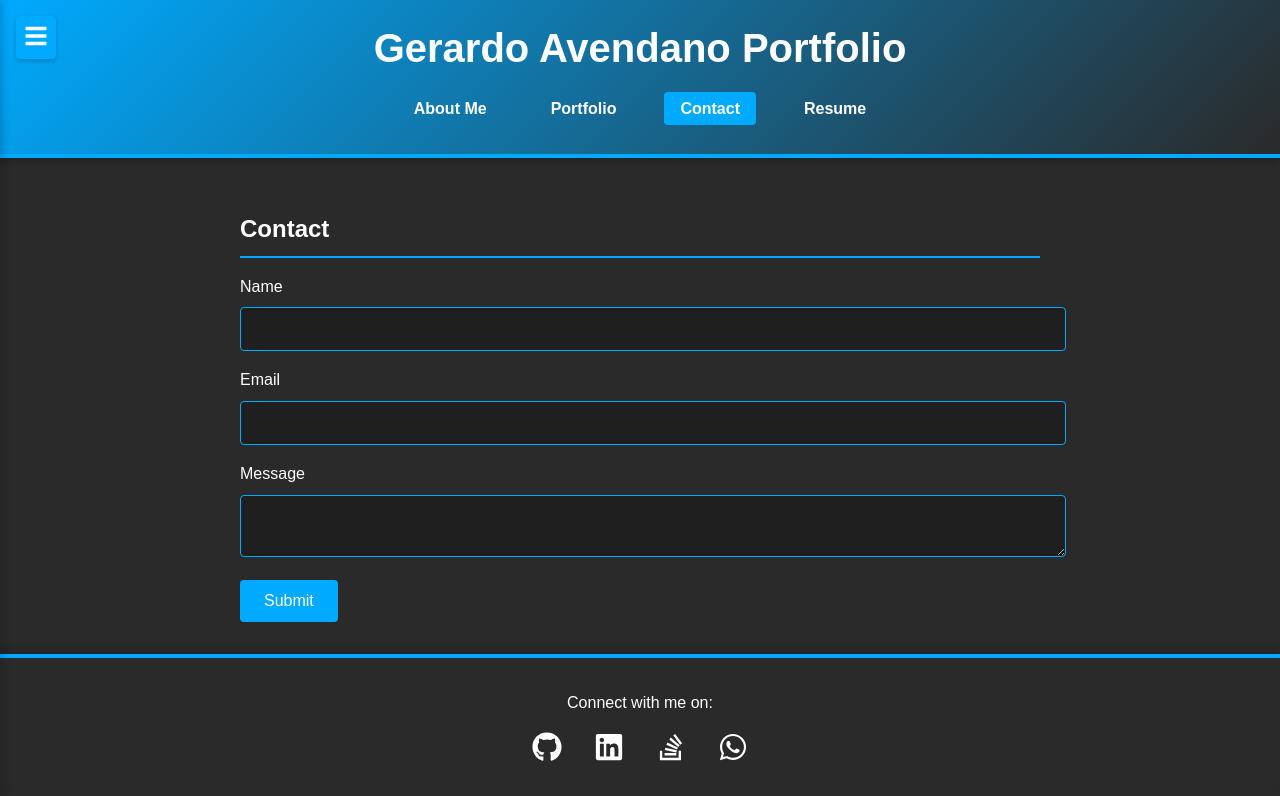
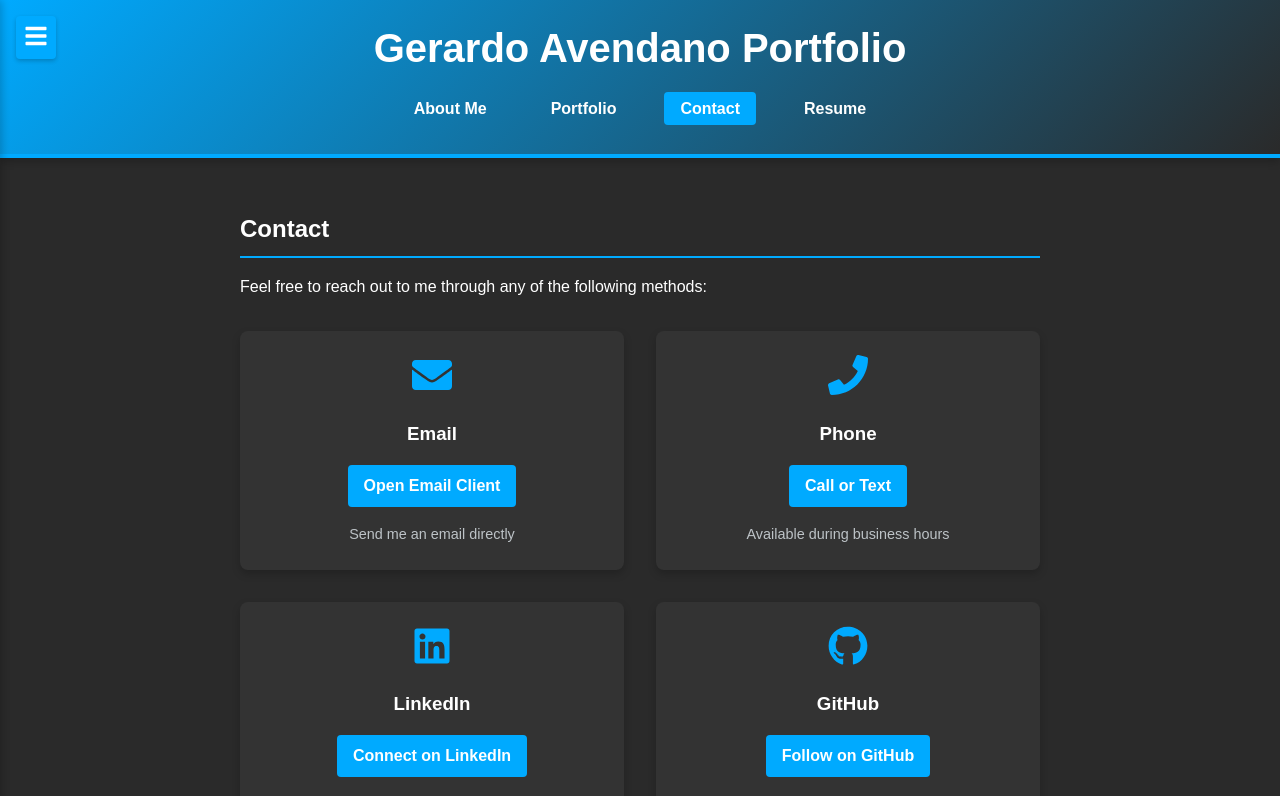
Before and after one commit to sieke13/ReactPortfolio, a React (Vite) app: page /contact in a window 1280 px wide. Shown: the top 796 px of the page. Built offline with nearby package versions, Linux system fonts and the light colour scheme.

Commit message:
Fix portfolio and contact

```diff
--- a/package.json
+++ b/package.json
@@ -10,7 +10,11 @@
     "preview": "vite preview"
   },
   "dependencies": {
+    "@types/html2canvas": "^0.5.35",
+    "@types/jspdf": "^1.3.3",
     "daisyui": "^5.0.12",
+    "html2canvas": "^1.4.1",
+    "jspdf": "^3.0.1",
     "react": "^18.2.0",
     "react-dom": "^18.2.0",
     "react-icons": "^5.4.0",
--- a/src/components/Footer.tsx
+++ b/src/components/Footer.tsx
@@ -9,7 +9,7 @@ const Footer: React.FC = () => {
         <a href="https://github.com/sieke13" target="_blank" rel="noopener noreferrer">
           <FaGithub size={30} />
         </a>
-        <a href="https://linkedin.com" target="_blank" rel="noopener noreferrer">
+        <a href="https://www.linkedin.com/in/gerardo-avendaño-0b78008b" target="_blank" rel="noopener noreferrer">
           <FaLinkedin size={30} />
         </a>
         <a href="https://stackoverflow.com" target="_blank" rel="noopener noreferrer">
--- a/src/pages/AboutMe.tsx
+++ b/src/pages/AboutMe.tsx
@@ -4,7 +4,7 @@ import { SiMysql, SiTypescript, SiPostgresql, SiRender, SiJsonwebtokens } from '
 
 const AboutMe: React.FC = () => {
   return (
-    <section>
+    <section className="pdf-section">
       <h2>About Me</h2>
       <img
         src="/assets/366017249_10224441619050091_4238439204750573288_n.jpg"
@@ -12,7 +12,7 @@ const AboutMe: React.FC = () => {
         className="profile-pic"
       />
       <p>
-        I'm a 36-year-old developer passionate about building dynamic and responsive web applications. With knowledge in Java, CSS, React, SQL,Python, Postgresql, Render,  and HTML, I craft seamless digital experiences. I enjoy problem-solving, learning new technologies, and creating user-friendly web solutions.
+        I'm a 36-year-old Jr. Developer passionate about building dynamic and responsive web applications. With knowledge in Java, CSS, React, SQL,Python, Postgresql, Render,  and HTML, I craft seamless digital experiences. I enjoy problem-solving, learning new technologies, and creating user-friendly web solutions.
       </p>
       <div className="icons">
         <FaJava size={40} title="Java" />
--- a/src/pages/Contact.tsx
+++ b/src/pages/Contact.tsx
@@ -1,11 +1,57 @@
 import React from 'react';
-import ContactForm from '../components/Contactform.tsx';
+import { FaEnvelope, FaPhone, FaLinkedin, FaGithub } from 'react-icons/fa';
 
 const Contact: React.FC = () => {
+  const email = 'gera.ave2@gmail.com'; // Replace with your actual email
+  const subject = 'Portfolio Contact Request';
+  const body = 'Hello Gerardo,\n\nI visited your portfolio website and would like to connect with you regarding...';
+
+  const mailtoLink = `mailto:${email}?subject=${encodeURIComponent(subject)}&body=${encodeURIComponent(body)}`;
+
   return (
-    <section>
+    <section className="pdf-section">
       <h2>Contact</h2>
-      <ContactForm />
+      <div className="contact-container">
+        <p>Feel free to reach out to me through any of the following methods:</p>
+
+        <div className="contact-methods">
+          <div className="contact-method">
+            <FaEnvelope className="contact-icon" />
+            <h3>Email</h3>
+            <a href={mailtoLink} className="contact-link">
+              Open Email Client
+            </a>
+            <p>Send me an email directly</p>
+          </div>
+
+          <div className="contact-method">
+            <FaPhone className="contact-icon" />
+            <h3>Phone</h3>
+            <a href="tel:+525551021657" className="contact-link">
+              Call or Text
+            </a>
+            <p>Available during business hours</p>
+          </div>
+
+          <div className="contact-method">
+            <FaLinkedin className="contact-icon" />
+            <h3>LinkedIn</h3>
+            <a href="https://www.linkedin.com/in/gerardo-avendaño-0b78008b" target="_blank" rel="noopener noreferrer" className="contact-link">
+              Connect on LinkedIn
+            </a>
+            <p>Let's build our professional network</p>
+          </div>
+
+          <div className="contact-method">
+            <FaGithub className="contact-icon" />
+            <h3>GitHub</h3>
+            <a href="https://github.com/sieke13" target="_blank" rel="noopener noreferrer" className="contact-link">
+              Follow on GitHub
+            </a>
+            <p>Check out my code repositories</p>
+          </div>
+        </div>
+      </div>
     </section>
   );
 };
--- a/src/pages/Portfolio.tsx
+++ b/src/pages/Portfolio.tsx
@@ -49,7 +49,7 @@ const Portfolio: React.FC = () => {
   ];
 
   return (
-    <section>
+    <section className="pdf-section">
       <h2>Portfolio</h2>
       {projects.map((project, index) => (
         <div key={index} className="project">
--- a/src/pages/Resume.tsx
+++ b/src/pages/Resume.tsx
@@ -1,10 +1,48 @@
-import React from 'react';
+import React, { useState } from 'react';
+import { generatePortfolioPDF } from '../utils/pdfGenerator';
 
 const Resume: React.FC = () => {
+  const [downloadError, setDownloadError] = useState<string | null>(null);
+
+  const handleResumeClick = (e: React.MouseEvent<HTMLAnchorElement>) => {
+    // Check if file exists by making a HEAD request
+    fetch('public/assets/Juan Gerardo Avendaño Calderón - Full-Stack Developer & Data AnalystENG.pdf', { method: 'HEAD' })
+      .then(response => {
+        if (!response.ok) {
+          e.preventDefault();
+          setDownloadError('Resume file not found. Please contact the administrator.');
+        }
+      })
+      .catch(() => {
+        e.preventDefault();
+        setDownloadError('Error checking resume file. Please try again later.');
+      });
+  };
+
+  const handlePortfolioPDF = () => {
+    try {
+      generatePortfolioPDF();
+    } catch (error) {
+      console.error('Error generating portfolio PDF:', error);
+      setDownloadError('Error generating portfolio PDF. Please try again later.');
+    }
+  };
+
   return (
-    <section>
+    <section className="pdf-section">
       <h2>Resume</h2>
-      <a href="path/to/resume.pdf" download>Download Resume</a>
+      <div className="resume-actions">
+        <a
+          href="public/assets/Juan Gerardo Avendaño Calderón - Full-Stack Developer & Data AnalystENG.pdf"
+          download
+          className="download-button"
+          onClick={handleResumeClick}
+        >
+          Download Portfolio PDF
+        </a>
+      </div>
+
+      {downloadError && <p className="error-message">{downloadError}</p>}
 
       <h1>Proficiencies</h1>
 
--- a/src/styles/theme.css
+++ b/src/styles/theme.css
@@ -338,3 +338,96 @@ footer a:hover {
   margin-right: 1rem;
   font-size: 1.25rem;
 }
+
+.resume-actions {
+  display: flex;
+  gap: 1rem;
+  margin-bottom: 2rem;
+}
+
+.download-button {
+  padding: 0.75rem 1.5rem;
+  border: none;
+  border-radius: 4px;
+  background-color: #00aaff;
+  color: #ffffff;
+  font-size: 1rem;
+  font-weight: bold;
+  cursor: pointer;
+  transition: background-color 0.3s ease, transform 0.3s ease;
+  text-decoration: none;
+  display: inline-block;
+}
+
+.download-button:hover {
+  background-color: #0088cc;
+  transform: scale(1.05);
+}
+
+.error-message {
+  color: #ff4d4d;
+  margin-top: 1rem;
+  padding: 0.5rem;
+  background-color: rgba(255, 77, 77, 0.1);
+  border-left: 3px solid #ff4d4d;
+}
+
+.contact-container {
+  max-width: 800px;
+  margin: 0 auto;
+}
+
+.contact-methods {
+  display: grid;
+  grid-template-columns: repeat(auto-fill, minmax(250px, 1fr));
+  gap: 2rem;
+  margin-top: 2rem;
+}
+
+.contact-method {
+  background-color: #333333;
+  border-radius: 8px;
+  padding: 1.5rem;
+  text-align: center;
+  transition: transform 0.3s ease, box-shadow 0.3s ease;
+  box-shadow: 0 4px 8px rgba(0, 0, 0, 0.2);
+}
+
+.contact-method:hover {
+  transform: translateY(-5px);
+  box-shadow: 0 8px 16px rgba(0, 0, 0, 0.3);
+}
+
+.contact-icon {
+  font-size: 2.5rem;
+  color: #00aaff;
+  margin-bottom: 1rem;
+}
+
+.contact-method h3 {
+  margin-top: 0;
+  margin-bottom: 1rem;
+  color: #ffffff;
+}
+
+.contact-link {
+  display: inline-block;
+  padding: 0.5rem 1rem;
+  background-color: #00aaff;
+  color: white;
+  text-decoration: none;
+  border-radius: 4px;
+  font-weight: bold;
+  margin-bottom: 1rem;
+  transition: background-color 0.3s ease;
+}
+
+.contact-link:hover {
+  background-color: #0088cc;
+}
+
+.contact-method p {
+  margin: 0;
+  color: #bdc3c7;
+  font-size: 0.9rem;
+}
--- /dev/null
+++ b/src/utils/pdfGenerator.ts
@@ -0,0 +1,44 @@
+import jsPDF from 'jspdf';
+import html2canvas from 'html2canvas';
+
+export const generatePortfolioPDF = async () => {
+  const pdf = new jsPDF('p', 'mm', 'a4');
+  const pageWidth = pdf.internal.pageSize.getWidth();
+  const pageHeight = pdf.internal.pageSize.getHeight();
+  const margin = 10;
+
+  // Get all relevant sections
+  const sections = document.querySelectorAll('.pdf-section');
+  let currentY = margin;
+
+  for (let i = 0; i < sections.length; i++) {
+    const section = sections[i];
+
+    // Capture section as canvas
+    const canvas = await html2canvas(section as HTMLElement, {
+      width: document.documentElement.offsetWidth * 2,
+      logging: false,
+      useCORS: true
+    });
+
+    const imgData = canvas.toDataURL('image/png');
+
+    // Calculate image dimensions to fit page width while maintaining aspect ratio
+    const imgWidth = pageWidth - 2 * margin;
+    const imgHeight = (canvas.height * imgWidth) / canvas.width;
+
+    // Check if the image fits on the current page
+    if (currentY + imgHeight > pageHeight - margin) {
+      // Add a new page if it doesn't fit
+      pdf.addPage();
+      currentY = margin;
+    }
+
+    // Add image to PDF
+    pdf.addImage(imgData, 'PNG', margin, currentY, imgWidth, imgHeight);
+    currentY += imgHeight + 10; // Add some space between sections
+  }
+
+  // Save the PDF
+  pdf.save('Gerardo_Avendano_Portfolio.pdf');
+};
```
Also changed, not shown: src/pages/import jsPDF from 'jspdf';.ts (added, +45 -0 lines), 2 other files (tests, documents, lock files or other folders). Lines whose indentation alone changed are shown as unchanged.
